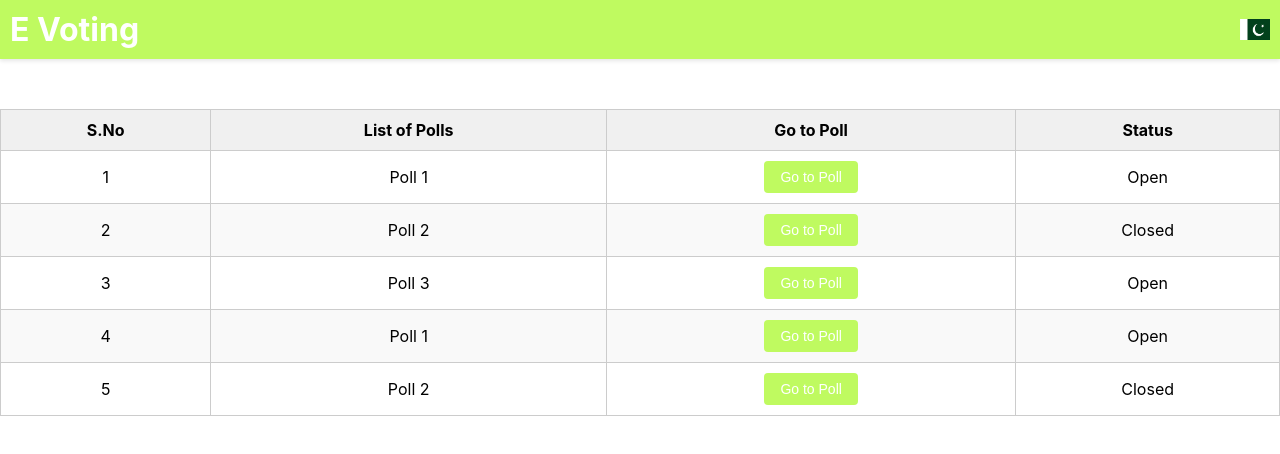
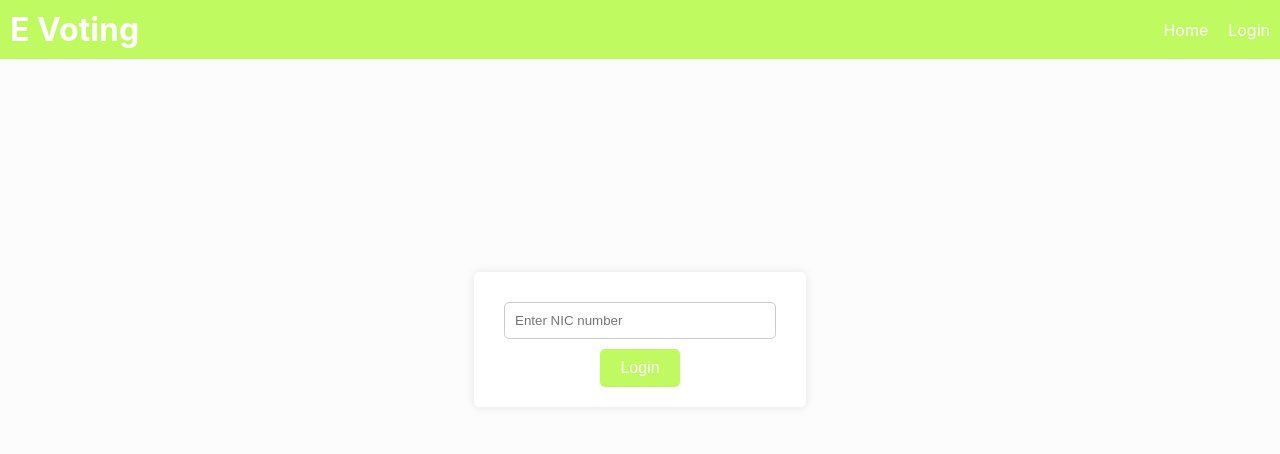
Before and after one commit to Rashidhussain547/E-voting, a React (Create React App) app: page / in a window 1280 px wide. Shown: the top 454 px of the page. Built offline with nearby package versions, Linux system fonts and the light colour scheme.

Commit message:
new changes

```diff
--- a/package.json
+++ b/package.json
@@ -2,6 +2,7 @@
   "name": "myapp",
   "version": "0.1.0",
   "private": true,
+  "main": "index.js",
   "dependencies": {
     "@testing-library/jest-dom": "^5.17.0",
     "@testing-library/react": "^13.4.0",
@@ -9,7 +10,7 @@
     "react": "^18.2.0",
     "react-dom": "^18.2.0",
     "react-router-dom": "^6.14.2",
-    "react-scripts": "5.0.1",
+    "react-scripts": "^2.1.3",
     "web-vitals": "^2.1.4"
   },
   "scripts": {
--- a/src/App.js
+++ b/src/App.js
@@ -1,21 +1,24 @@
 import './App.css';
 import React from 'react';
+//import { BrowserRouter as Router, Route, Routes, useLocation } from 'react-router-dom';
 //import Login from './Pages/Login/Login';
 //import Candidate from './Pages/ECscreen/Candidate';
 //import Adminlogin from './Pages/AdminLogin/Adminlogin';
 //import VoteScreen from './Pages/Votescreen/Votescreen'
 //import AddElectionForm from './Pages/AddElection/Addelection';
-import PollTable from './Pages/Poll/Poll';
+//import PollTable from './Pages/Poll/Poll';
+import AppRouter from "./router"
 
 function App() {
   return (
 
-   //<Login />
-   //<Candidate/>
+
+//<Login />
+//<Candidate/>
    //<Adminlogin/>
-   //<VoteScreen/>
+   <AppRouter/>
    //<AddElectionForm/>
-   <PollTable/>
+   //<PollTable/>
   );
 }
 
--- a/src/Components/Navbar.css
+++ b/src/Components/Navbar.css
@@ -1,3 +1,5 @@
+/* Navbar.css */
+
 .navbar {
   display: flex;
   justify-content: space-between;
@@ -17,13 +19,33 @@
   height: auto;
 }
 
-
-
-  .navbar-heading {
+.navbar-links {
+  list-style: none;
+  display: flex;
+  gap: 20px;
   margin: 0;
+  padding: 0;
 }
 
-  .navbar-flag {
-    width: 30px;
-    height: auto;
+.navbar-links li {
+  font-size: 16px;
 }
+
+.navbar-links a {
+  text-decoration: none;
+  color: #fff;
+  transition: color 0.3s ease;
+}
+
+.navbar-links a:hover {
+  color: #f7f7f7;
+}
+
+.navbar-links .wallet-link {
+  display: flex;
+  align-items: center;
+}
+
+.navbar-links .wallet-link span {
+  margin-right: 5px;
+}
--- a/src/Components/Navbar.jsx
+++ b/src/Components/Navbar.jsx
@@ -1,17 +1,38 @@
-import React from "react"
-import './Navbar.css'
-import flag from '../../src/Assets/Images/flag.webp'
-;
-const Navbar = () => {
-    return(
-        <div className="navbar">
-        <h1 className="navbar-heading">E Voting</h1>
-        <img
-          src={flag}
-          alt="Pakistan Flag"
-          className="navbar-flag"
-        />
-      </div>
-    )
-}
-export default Navbar ;
+import React from 'react';
+import { Link } from 'react-router-dom';
+import './Navbar.css';
+
+const Navbar = ({ isLoggedIn, handleLogout }) => {
+  return (
+    <div className="navbar">
+      <h1 className="navbar-heading">E Voting</h1>
+      <ul className="navbar-links">
+        <li>
+          <Link to="/">Home</Link>
+        </li>
+        {isLoggedIn ? (
+          <>
+            <li>
+              <Link to="/" onClick={handleLogout}>
+                Logout
+              </Link>
+            </li>
+            <li>
+              <Link to="/wallet">
+                <span role="img" aria-label="Wallet">
+                  💰
+                </span>
+              </Link>
+            </li>
+          </>
+        ) : (
+          <li>
+            <Link to="/">Login</Link>
+          </li>
+        )}
+      </ul>
+    </div>
+  );
+};
+
+export default Navbar;
--- a/src/Pages/Login/Login.jsx
+++ b/src/Pages/Login/Login.jsx
@@ -1,30 +1,50 @@
 import React from 'react';
 import './Login.css';
-import Navbar from '../../Components/Navbar';
+import { useNavigate } from 'react-router-dom';
 
-const Login = () => {
+const Login = ({ onLogin }) => {
+  const [val, setNicNumber] = React.useState('');
+  const [getNic, setNicLocal] = React.useState();
+  const navigate = useNavigate();
+
   const submitForm = (e) => {
     e.preventDefault();
     const nicNumber = e.target.elements.nicNumber.value;
 
-    // Perform validation and login logic here (not implemented in this example).
-    // You can use AJAX or other methods to send the NIC number to the server for validation.
+
 
     console.log(`Submitted NIC Number: ${nicNumber}`);
+
+
+    onLogin();
   };
+
+  const requestToVote = (e, vals) => {
+    console.log('val', vals);
+    localStorage.setItem('nicnumber', vals);
+    let nic = localStorage.getItem('nicnumber');
+    setNicLocal(nic);
+  };
+
+  React.useEffect(() => {
+    getNic !== undefined && navigate('/VoteScreen');
+  }, [getNic]);
 
   return (
     <div className="Login">
-      <Navbar />
       <div className="login-container">
         <form className="login-form" onSubmit={submitForm}>
           <input
             type="text"
             id="nicNumber"
             placeholder="Enter NIC number"
+            value={val}
+            onChange={(e) => setNicNumber(e.target.value)}
             required
           />
-          <button type="submit">Login</button>
+          <button type="submit" onClick={(e) => requestToVote(e, val)}>
+            Login
+          </button>
         </form>
       </div>
     </div>
--- a/src/Pages/Votescreen/Votescreen.jsx
+++ b/src/Pages/Votescreen/Votescreen.jsx
@@ -1,9 +1,13 @@
 // VoteScreen.jsx
 import React, { useState } from 'react';
+import {  Navigate } from 'react-router-dom';
 import './Votescreen.css';
 import Navbar from '../../Components/Navbar';
 
 const VoteScreen = () => {
+
+  const NIC = localStorage.getItem("nicnumber")
+
   const [candidates, setCandidates] = useState([
     {
       id: 1,
@@ -15,8 +19,8 @@ const VoteScreen = () => {
     },
     {
       id: 2,
-      name: 'Jane Smith',
-      party: 'Republican Party',
+      name: 'Shebaz sharif',
+      party: 'PML N',
       partyIcon: 'images/pmlntig.png',
       image: 'images/pmln.jpg',
       votes: 0,
@@ -33,7 +37,10 @@ const VoteScreen = () => {
 
   return (
     <div className="App">
-      <Navbar />
+      {!NIC && (
+          <Navigate to="/" replace={true} />
+        )}
+
       <div className="candidates-row">
         <div className="candidates-grid">
           {candidates.map((candidate) => (
--- a/src/index.js
+++ b/src/index.js
@@ -3,12 +3,14 @@ import ReactDOM from 'react-dom/client';
 import './index.css';
 import App from './App';
 import reportWebVitals from './reportWebVitals';
-
+import { BrowserRouter } from 'react-router-dom';
 const root = ReactDOM.createRoot(document.getElementById('root'));
 root.render(
+  <BrowserRouter>
   <React.StrictMode>
     <App />
   </React.StrictMode>
+  </BrowserRouter>
 );
 
 // If you want to start measuring performance in your app, pass a function
--- /dev/null
+++ b/src/router.jsx
@@ -0,0 +1,31 @@
+import React, { useState } from 'react';
+import { Routes, Route } from 'react-router-dom';
+import Login from './Pages/Login/Login';
+import VoteScreen from './Pages/Votescreen/Votescreen';
+import Navbar from './Components/Navbar';
+
+const AppRouter = () => {
+  const [isLoggedIn, setIsLoggedIn] = useState(false);
+
+  const handleLogin = () => {
+    setIsLoggedIn(true);
+  };
+
+  const handleLogout = () => {
+    setIsLoggedIn(false);
+  };
+
+  let nic = localStorage.getItem('nicnumber');
+
+  return (
+    <>
+      <Navbar isLoggedIn={isLoggedIn} handleLogout={handleLogout} />
+      <Routes>
+        <Route path="/" element={<Login onLogin={handleLogin} />} />
+        <Route path="/VoteScreen" element={<VoteScreen />} />
+      </Routes>
+    </>
+  );
+};
+
+export default AppRouter;
```
Also changed, not shown: 2 other files (tests, documents, lock files or other folders). Lines whose indentation alone changed are shown as unchanged.
